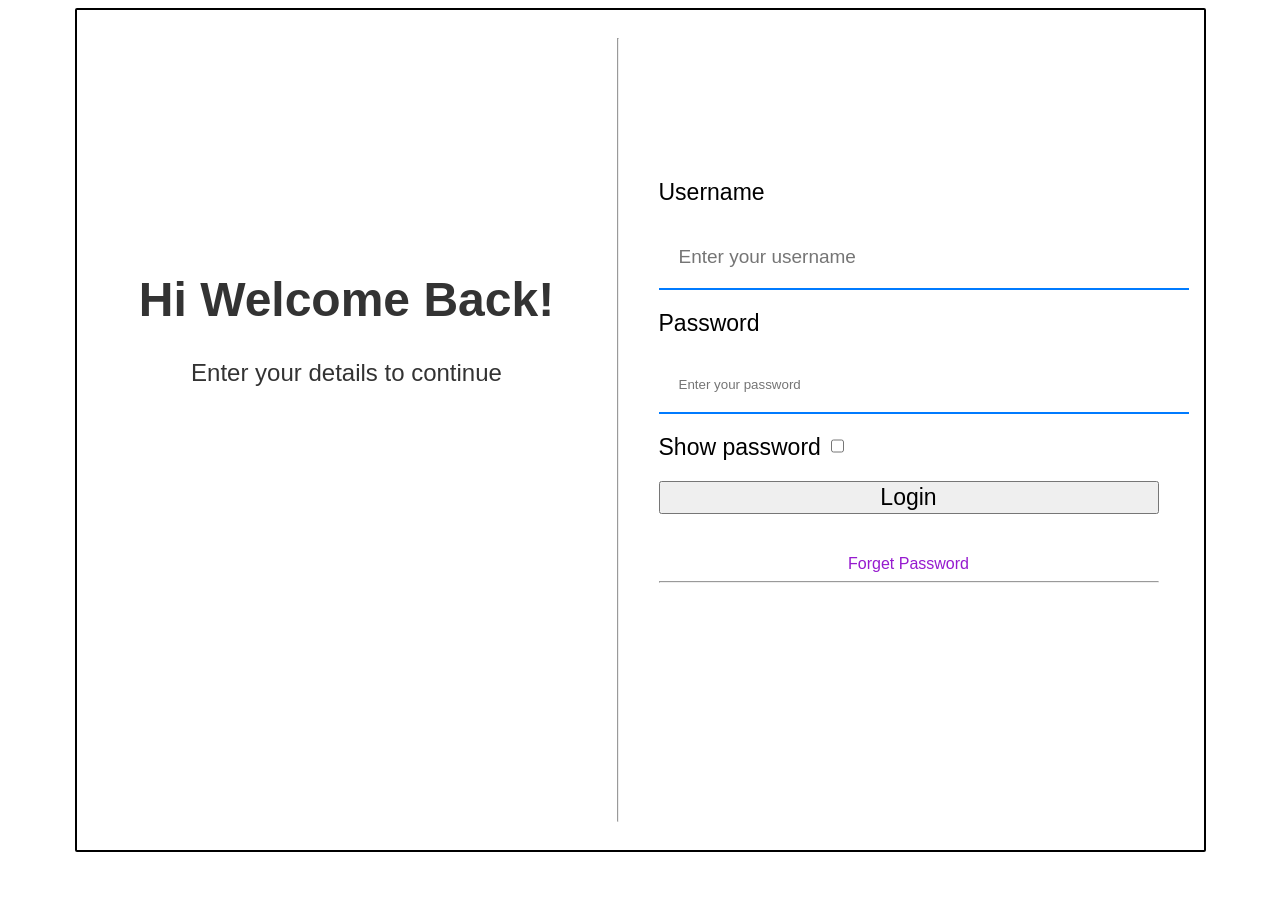
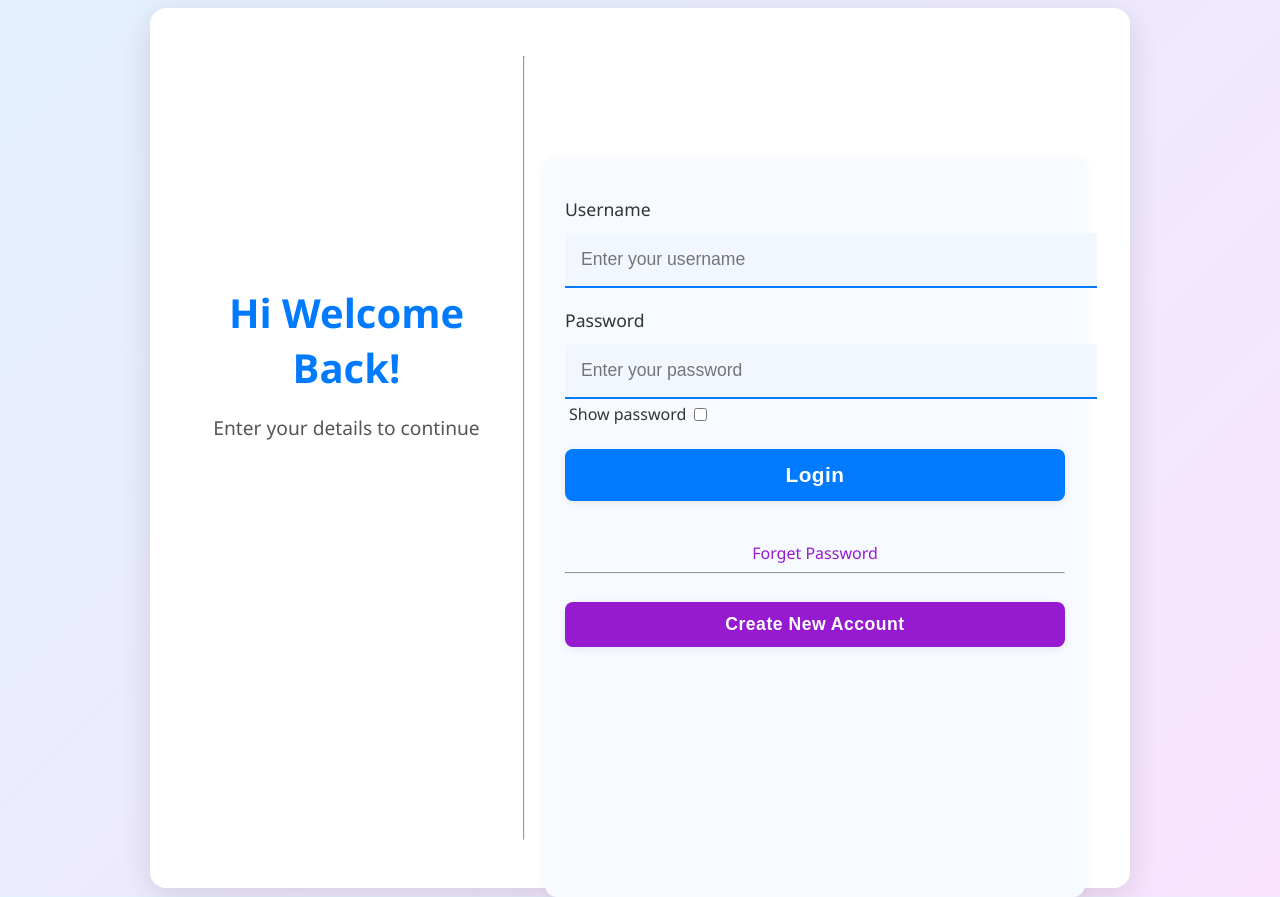
Before and after one commit to Navaneeth-18bit/Book-My-Turf, a React (Vite) app: page / in a window 1280 px wide. Built offline with nearby package versions, Linux system fonts and the light colour scheme.

Commit message:
feat: add "Create New Account" button to login page for improved user navigation

```diff
--- a/src/components/login_page.jsx
+++ b/src/components/login_page.jsx
@@ -54,6 +54,10 @@ function login_page()
 
                         <a href="" className='Forget-password'>Forget Password</a>
                         <hr />
+
+                        <div className='Create-new-account'>
+                            <button>Create New Account</button>
+                        </div>
                     </div>
 
                 </form>
--- a/src/css/login_page.css
+++ b/src/css/login_page.css
@@ -1,31 +1,26 @@
-
-
-
-body
-{
-    font-family: Arial, sans-serif;
-    display: flex;              /* Add this */
-    justify-content: center;    /* Center horizontally */
-    align-items: center;        /* Center vertically */
-    min-height: 100vh;          /* Full viewport height */
+body {
+    font-family: 'Segoe UI', Arial, sans-serif;
+    display: flex;
+    justify-content: center;
+    align-items: center;
+    min-height: 100vh;
+    background: linear-gradient(135deg, #e3f0ff 0%, #f9e3ff 100%);
 }
 
-.login_page
-{
-
-    width: auto;
+.login_page {
+    width: 900px;
+    max-width: 95vw;
     height: 800px;
-    border: 2px solid;
-    border-radius: 2px;
+    border: none;
+    border-radius: 16px;
     display: flex;
     gap: 20px;
-    padding: 20px;
+    padding: 40px;
+    background: #fff;
+    box-shadow: 0 8px 32px rgba(0,0,0,0.12);
 }
 
-.login_page_greeting
-{
-
-
+.login_page_greeting {
     margin-top: 50px;
     font-size: 24px;
     color: #333;
@@ -39,96 +34,141 @@ body
     top: 20%;
 }
 
-.login_page_form_input
-{
+.login_page_greeting h1 {
+    font-size: 2.5rem;
+    font-weight: 700;
+    color: #007bff;
+    margin-bottom: 10px;
+}
+
+.login_page_greeting p {
+    font-size: 1.2rem;
+    color: #555;
+}
+
+.login_page_form_input {
     width: 500px;
     height: 700px;
     margin: 0 auto;
     margin-right: 5px;
     margin-top: 20%;
     padding: 20px;
-
-    border-radius: 5px;
-
+    border-radius: 12px;
     position: relative;
-}
-label
-{
-    font-size: 23px;;
+    background: #f7faff;
+    box-shadow: 0 2px 12px rgba(0,0,0,0.06);
 }
 
-button
-{
-    font-size: 23px;
+label {
+    font-size: 1.1rem;
+    margin-top: 20px;
+    display: block;
+    color: #333;
+    font-weight: 500;
 }
 
 input[type="text"],
-input[type="password"]
-{
+input[type="password"] {
     display: block;
     width: 100%;
     border: none;
     gap: 10px;
-    padding: 20px;
-    margin-top: 20px;
-    border-bottom: 2px solid #007bff; /* Add this line */
-    padding-right: 10px;
-
-
-
+    padding: 16px;
+    margin-top: 12px;
+    border-bottom: 2px solid #007bff;
+    background: #f2f6ff;
+    font-size: 1.1rem;
+    border-radius: 4px 4px 0 0;
+    transition: border-color 0.2s, background 0.2s;
 }
 
-label
-{
-    margin-top: 20px;
-    display: block;
+input[type="text"]:focus,
+input[type="password"]:focus {
+    outline: none;
+    border-bottom: 2.5px solid #961acf;
+    background: #e9f0ff;
 }
 
-.show_password
-{
+.show_password {
     display: flex;
-    margin-bottom:20px;
-
-
+    align-items: center;
+    margin-bottom: 20px;
+    gap: 8px;
+    flex-direction: row;
 }
 
-input[type="checkbox"]
-{
-    margin-top: 20px;
-    margin-left: 10px;
-
-
+.show_password input[type="checkbox"] {
+    margin: 4px 8px 4px 0; /* Top and bottom margin for vertical alignment */
+    accent-color: #007bff;
 }
 
-.Forget-password
-{
+.show_password label {
+    margin: 4px 0 4px 4px; /* Top and bottom margin, plus left space */
+    font-size: 1rem;
+    color: #333;
+    font-weight: 500;
+    cursor: pointer;
+}
+
+.Forget-password {
     display: block;
     margin-top: 20px;
     text-decoration: none;
     color: #961acf;
-
+    text-align: center;
+    font-size: 1rem;
+    transition: color 0.2s;
 }
 
-input[type="text"]
-{
-    font-size: 19px;
+.Forget-password:hover {
+    color: #007bff;
+    text-decoration: underline;
 }
 
-.Forget-password
-{
-    text-align: center;
+.Login-page-submit {
+    margin-right: 0px;
 }
 
-.Login-page-submit button
-{
+.Login-page-submit button {
     text-align: center;
     width: 100%;
     margin-bottom: 21px;
-
+    border-radius: 8px;
+    font-size: 1.3rem;
+    padding: 14px 0;
+    border: none;
+    background-color: #007bff;
+    color: #fff;
+    cursor: pointer;
+    transition: background 0.2s, box-shadow 0.2s;
+    box-shadow: 0 2px 8px rgba(0,0,0,0.08);
+    font-weight: 600;
+    letter-spacing: 0.5px;
 }
 
-.Forget-password
-{
-    margin-bottom: 5px;
+.Login-page-submit button:hover {
+    background-color: #0056b3;
+    box-shadow: 0 4px 16px rgba(0,0,0,0.12);
+}
 
+.Create-new-account button {
+    text-align: center;
+    margin-top: 20px;
+    font-size: 1.1rem;
+    width: 100%;
+    padding: 12px 0;
+    border-radius: 8px;
+    border: none;
+    background-color: #961acf;
+    color: #fff;
+    cursor: pointer;
+    transition: background 0.2s, box-shadow 0.2s;
+    box-shadow: 0 2px 8px rgba(0,0,0,0.08);
+    font-weight: 600;
+    letter-spacing: 0.5px;
 }
+
+.Create-new-account button:hover {
+    background-color: #7a0fb2;
+    box-shadow: 0 4px 16px rgba(0,0,0,0.12);
+}
```
